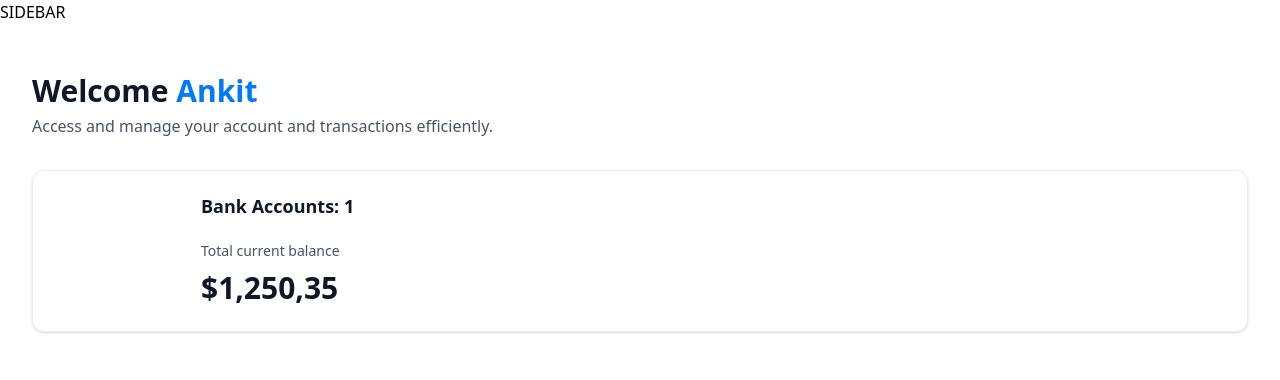
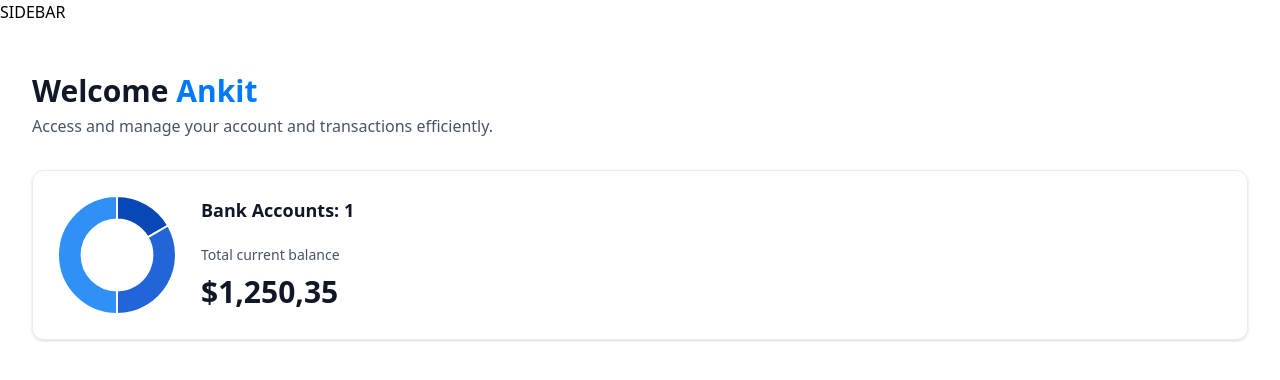
Before and after one commit to ankitnimje/next-bank, a Next.js app: page / in a window 1280 px wide. Shown: the top 380 px of the page. Built offline with nearby package versions, Linux system fonts and the light colour scheme.

Commit message:
add doughnut chart from chart js

```diff
--- /dev/null
+++ b/components/DoughnutChart.tsx
@@ -0,0 +1,35 @@
+"use client";
+
+import { Chart as ChartJS, ArcElement, Tooltip, Legend } from "chart.js";
+import { Doughnut } from "react-chartjs-2";
+
+ChartJS.register(ArcElement, Tooltip, Legend);
+
+const DoughnutChart = ({ accounts }: DoughnutChartProps) => {
+  const data = {
+    datasets: [
+      {
+        label: "Banks",
+        data: [1250, 2500, 3750],
+        backgroundColor: ["#0747b6", "#2265d8", "#2f91f8"],
+      },
+    ],
+    labels: ["Bank 1", "Bank 2", "Bank 3"],
+  };
+
+  return (
+    <Doughnut
+      data={data}
+      options={{
+        cutout: "60%",
+        plugins: {
+          legend: {
+            display: false,
+          },
+        },
+      }}
+    />
+  );
+};
+
+export default DoughnutChart;
--- a/components/TotalBalanceBox.tsx
+++ b/components/TotalBalanceBox.tsx
@@ -1,6 +1,6 @@
-import { formatAmount } from "@/lib/utils";
 import React from "react";
 import AnimatedCounter from "./AnimatedCounter";
+import DoughnutChart from "./DoughnutChart";
 
 const TotalBalanceBox = ({
   accounts = [],
@@ -10,15 +10,15 @@ const TotalBalanceBox = ({
   return (
     <section className="total-balance">
       <div className="total-balance-chart">
-        {/* Todo: Implement Donoughnut chart */}
+        <DoughnutChart accounts={accounts} />
       </div>
       <div className="flex flex-col gap-6">
         <h2 className="header-2">Bank Accounts: {totalBanks}</h2>
         <div className="flex flex-col gap-2">
           <p className="total-balance-label">Total current balance</p>
-          <p className="total-balance-amount flex-center gap-2">
+          <div className="total-balance-amount flex-center gap-2">
             <AnimatedCounter amount={totalCurrentBalance} />
-          </p>
+          </div>
         </div>
       </div>
     </section>
--- a/package.json
+++ b/package.json
@@ -9,12 +9,14 @@
     "lint": "next lint"
   },
   "dependencies": {
+    "chart.js": "^4.4.3",
     "class-variance-authority": "^0.7.0",
     "clsx": "^2.1.1",
     "lucide-react": "^0.399.0",
     "next": "14.2.4",
     "query-string": "^9.0.0",
     "react": "^18",
+    "react-chartjs-2": "^5.2.0",
     "react-countup": "^6.5.3",
     "react-dom": "^18",
     "tailwind-merge": "^2.3.0",
```
Also changed, not shown: 1 other file (tests, documents, lock files or other folders).
